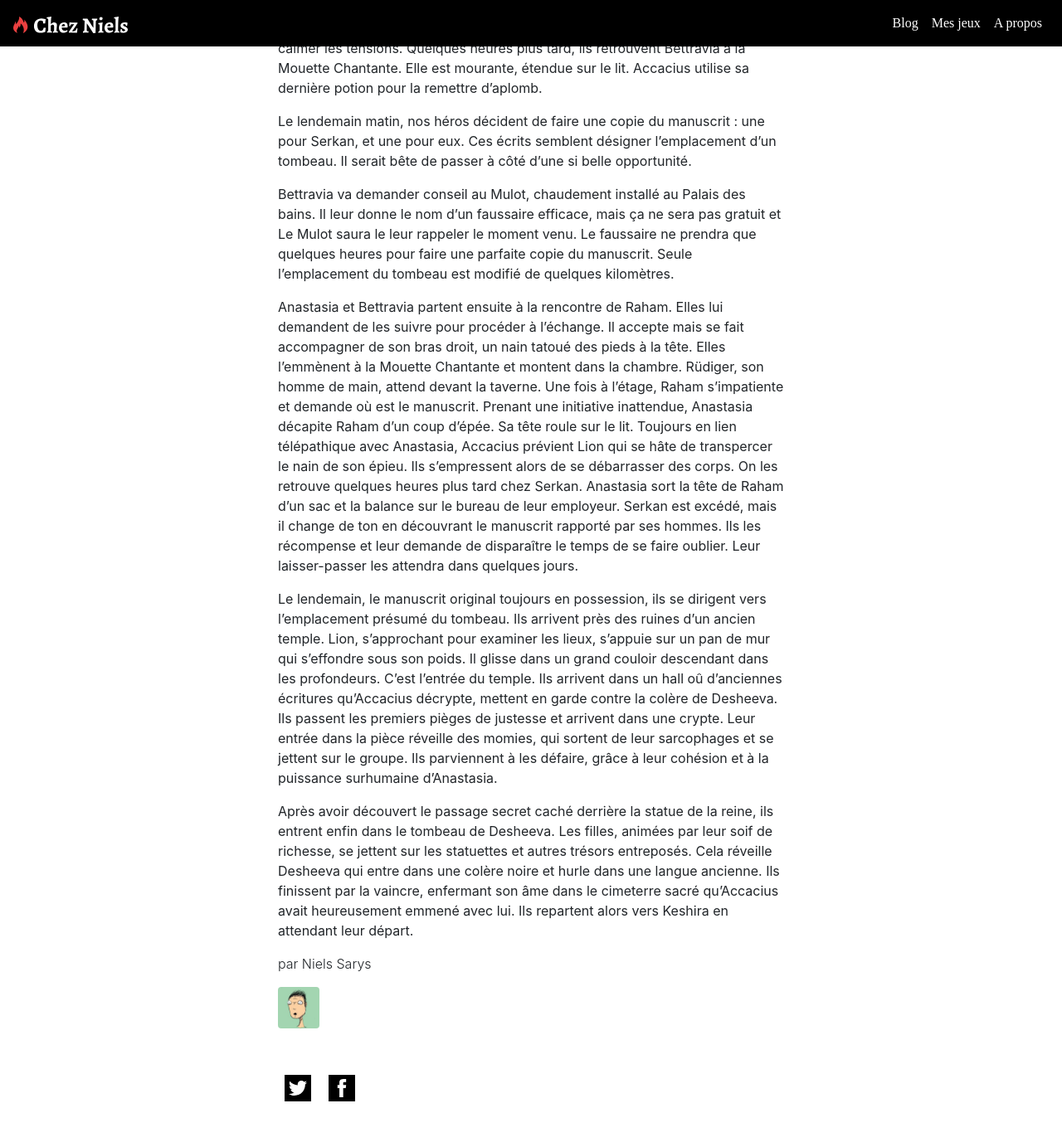
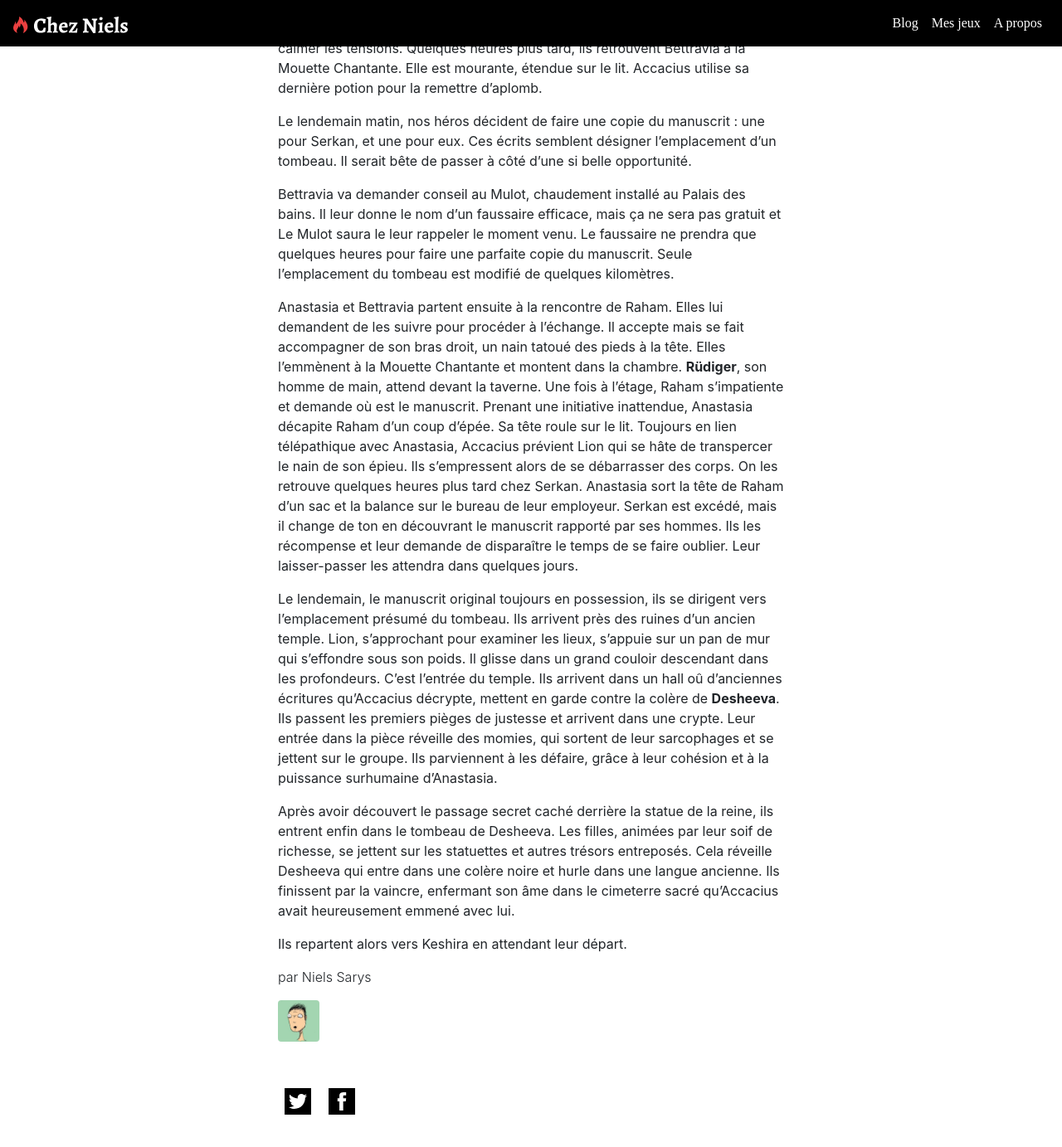
Before and after one commit to NielsSarys/nielssarys.github.io, a Jekyll site: the page built from _posts/2018-09-04-dungeon-world-job-delicat-a-keshira.md, in a window 1280 px wide and 1400 px high, scrolled down 4223 px. Shown: the top 1383 px of the window at 83% size. Built offline with Jekyll 4.4.1, drawn with Linux system fonts in a browser that asks for light colours; nearby versions of some CDN libraries; some web fonts are replaced; some of the changed text lies outside the part shown.

Commit message:
Update from Forestry.io - Updated dungeon-world-job-delicat-a-keshira.md

```diff
--- a/_posts/2018-09-04-dungeon-world-job-delicat-a-keshira.md
+++ b/_posts/2018-09-04-dungeon-world-job-delicat-a-keshira.md
@@ -15,21 +15,21 @@
 
 ## **Une nouvelle vie ?**
 
-La vie de nos héros a basculé depuis le sac de Bourgenfort et l’évasion de la forteresse de Karaam, chef des esclavagistes. Après de nombreux jours à errer dans le désert, les joueurs ont rejoint Keshira, grande ville portuaire où caravanes et marins se rencontrent pour commercer. Keshira est un comptoir commercial sous la protection du Triumvirat, un puissant empire expansionniste, auquel appartient Bourgenfort, village de nos héros. Au sud de Keshira se trouvent les _tribus des sables_, nom donné aux multiples tribus vivant dans le désert. Elles sont les restes d’une antique civilisation qui s’étendait jadis jusqu’aux frontières du Triumvirat.
+La vie de nos héros a basculé depuis le sac de _Bourgenfort_ et l’évasion de la forteresse de **Karaam**, chef des esclavagistes. Après de nombreux jours à errer dans le désert, les joueurs ont rejoint _Keshira_, grande ville portuaire où caravanes et marins se rencontrent pour commercer. Keshira est un comptoir commercial sous la protection du **Triumvirat**, un puissant empire expansionniste, auquel appartient Bourgenfort, village de nos héros. Au sud de Keshira se trouvent les _tribus des sables_, nom donné aux multiples tribus vivant dans le désert. Elles sont les restes d’une antique civilisation qui s’étendait jadis jusqu’aux frontières du Triumvirat.
 
-Nos héros travaillent pour le chef de la guilde des marchands de la ville, Serkan Suri. Le bedonnant homme d’affaires leur a promis une place sur un des navires marchands faisant la liaison avec leur pays, à condition qu’ils lui rendent quelques services. Voilà donc des mois qu’ils jouent les tâcherons, protégeant officieusement les intérêts de la guilde.
+Nos héros travaillent pour le chef de la guilde des marchands de la ville, **Serkan Suri**. Le bedonnant homme d’affaires leur a promis une place sur un des navires marchands faisant la liaison avec leur pays, à condition qu’ils lui rendent quelques services. Voilà donc des mois qu’ils jouent les tâcherons, protégeant officieusement les intérêts de la guilde.
 
-Dans cette grande ville, Accacius a fait la rencontre d’Islem, un érudit travaillant pour l’ambassade du Triumvirat. Il est en charge de l’étude des reliques découvertes dans les temples de la région. Islem l’a pris sous son aile, l’héberge et lui laisse libre accès à sa bibliothèque et son laboratoire. C’est ainsi qu’Accacius put découvrir son don pour les arcanes.
+Dans cette grande ville, Accacius a fait la rencontre d’**Islem**, un érudit travaillant pour l’ambassade du Triumvirat. Il est en charge de l’étude des reliques découvertes dans les temples de la région. Islem l’a pris sous son aile, l’héberge et lui laisse libre accès à sa bibliothèque et son laboratoire. C’est ainsi qu’Accacius put découvrir son don pour les arcanes.
 
-Quant à Lion, il s’exila dans le désert, prenant la destruction de son village comme un échec personnel. Durant son périple, il frôla la mort et fut recueilli par une meute de loup. Ils s'habituèrent à lui et vécurent ensemble de longs mois. Il finit par s’attirer les foudres du mâle alpha mais Silver, un jeune loup, pris sa défense. Ils furent tous les deux exclu de la meute. Depuis, Lion et Silver vivent en bordure de Keshira, dans une cabane de fortune.
+Quant à Lion, il s’exila dans le désert, prenant la destruction de son village comme un échec personnel. Durant son périple, il frôla la mort et fut recueilli par une meute de loup. Ils s'habituèrent à lui et vécurent ensemble de longs mois. Il finit par s’attirer les foudres du mâle alpha mais **Silver**, un jeune loup, pris sa défense. Ils furent tous les deux exclu de la meute. Depuis, Lion et Silver vivent en bordure de Keshira, dans une cabane de fortune.
 
-Anastasia a élu domicile à la Mouette Chantante, une auberge remplie de marins et de truands de tous horizons. Bettravia, elle, squatte une vieille bâtisse. Elle passe la majeure partie de son temps à entretenir ses relations avec Le Mulot, chef de la pègre locale et propriétaire du Palais des bains.
+Anastasia a élu domicile à la _Mouette Chantante_, une auberge remplie de marins et de truands de tous horizons. Bettravia, elle, squatte une vieille bâtisse. Elle passe la majeure partie de son temps à entretenir ses relations avec **Le Mulot**, chef de la pègre locale et propriétaire du Palais des bains.
 
 ## **Job délicat à Keshira**
 
 ![](/src/map_keshira.png)
 
-Nous retrouvons nos joueurs dans le bureau de Serkan. Il leur soumet une ultime requête, en échange de laquelle il leur fournira un laisser-passer pour naviguer à bord de sa flotte commerciale jusqu'à Port-Azur. Le notable veut qu’ils en apprennent plus sur Raham, un marchand qui lui fait de l’ombre et vise sa place de chef de la guilde. Récemment, il s'est mystérieusement enrichi grâce à une “opportunité”. Nos héros décident d’abord de passer par l'atelier d’Islem, le mentor d’Accacius. Le vieillard revient de l’ambassade, une pile de lourds ouvrages dans les bras et explique à son apprenti qu’il revient d’une réunion avec l’ambassadeur. Il lui a longuement parlé du cimeterre sacré, récupéré par Accacius dans le désert lors de leur fuite (voir épisode précédent). S’en suit une altercation entre Lion et Islem. Lion n’aime pas Islem car celui-ci s’intéresse d’un peu trop près au cimeterre sacré. Accacius en profite pour tirer quelques informations à Islem au sujet de Raham. Le vieillard le connait bien. C’est un expert pour trouver des artefacts et reliques en tout genre. Il est souvent Chez Talek, une taverne au sud du quartier marchand.
+Nous retrouvons nos joueurs dans le bureau de Serkan. Il leur soumet une ultime requête, en échange de laquelle il leur fournira un laisser-passer pour naviguer à bord de sa flotte commerciale jusqu'à _Port-Azur_. Le notable veut qu’ils en apprennent plus sur **Raham**, un marchand qui lui fait de l’ombre et vise sa place de chef de la guilde. Récemment, il s'est mystérieusement enrichi grâce à une “opportunité”. Nos héros décident d’abord de passer par l'atelier d’Islem, le mentor d’Accacius. Le vieillard revient de l’ambassade, une pile de lourds ouvrages dans les bras et explique à son apprenti qu’il revient d’une réunion avec l’ambassadeur. Il lui a longuement parlé du cimeterre sacré, récupéré par Accacius dans le désert lors de leur fuite (voir épisode précédent). S’en suit une altercation entre Lion et Islem. Lion n’aime pas Islem car celui-ci s’intéresse d’un peu trop près au cimeterre sacré. Accacius en profite pour tirer quelques informations à Islem au sujet de Raham. Le vieillard le connait bien. C’est un expert pour trouver des artefacts et reliques en tout genre. Il est souvent _Chez Talek_, une taverne au sud du quartier marchand.
 
 Ils se dirigent donc Chez Talek et prépare leur approche. Anastasia et Bettravia ont fait un détour afin de récupérer, très légalement, une magnifique robe dans la vitrine d’un tailleur. Pendant ce temps, Accacius a étudier les aller et venu des clients et a remarqué un homme encapuchonné au comportement étrange qui rentrait par la porte de service.
 
@@ -55,8 +55,10 @@
 
 Bettravia va demander conseil au Mulot, chaudement installé au Palais des bains. Il leur donne le nom d’un faussaire efficace, mais ça ne sera pas gratuit et Le Mulot saura le leur rappeler le moment venu. Le faussaire ne prendra que quelques heures pour faire une parfaite copie du manuscrit. Seule l’emplacement du tombeau est modifié de quelques kilomètres.
 
-Anastasia et Bettravia partent ensuite à la rencontre de Raham. Elles lui demandent de les suivre pour procéder à l’échange. Il accepte mais se fait accompagner de son bras droit, un nain tatoué des pieds à la tête. Elles l'emmènent à la Mouette Chantante et montent dans la chambre. Rüdiger, son homme de main, attend devant la taverne. Une fois à l’étage, Raham s’impatiente et demande où est le manuscrit. Prenant une initiative inattendue, Anastasia décapite Raham d’un coup d’épée. Sa tête roule sur le lit. Toujours en lien télépathique avec Anastasia, Accacius prévient Lion qui se hâte de transpercer le nain de son épieu. Ils s’empressent alors de se débarrasser des corps. On les retrouve quelques heures plus tard chez Serkan. Anastasia sort la tête de Raham d’un sac et la balance sur le bureau de leur employeur. Serkan est excédé, mais il change de ton en découvrant le manuscrit rapporté par ses hommes. Ils les récompense et leur demande de disparaître le temps de se faire oublier. Leur laisser-passer les attendra dans quelques jours.
+Anastasia et Bettravia partent ensuite à la rencontre de Raham. Elles lui demandent de les suivre pour procéder à l’échange. Il accepte mais se fait accompagner de son bras droit, un nain tatoué des pieds à la tête. Elles l'emmènent à la Mouette Chantante et montent dans la chambre. **Rüdiger**, son homme de main, attend devant la taverne. Une fois à l’étage, Raham s’impatiente et demande où est le manuscrit. Prenant une initiative inattendue, Anastasia décapite Raham d’un coup d’épée. Sa tête roule sur le lit. Toujours en lien télépathique avec Anastasia, Accacius prévient Lion qui se hâte de transpercer le nain de son épieu. Ils s’empressent alors de se débarrasser des corps. On les retrouve quelques heures plus tard chez Serkan. Anastasia sort la tête de Raham d’un sac et la balance sur le bureau de leur employeur. Serkan est excédé, mais il change de ton en découvrant le manuscrit rapporté par ses hommes. Ils les récompense et leur demande de disparaître le temps de se faire oublier. Leur laisser-passer les attendra dans quelques jours.
 
-Le lendemain, le manuscrit original toujours en possession, ils se dirigent vers l’emplacement présumé du tombeau. Ils arrivent près des ruines d’un ancien temple. Lion, s’approchant pour examiner les lieux, s’appuie sur un pan de mur qui s'effondre sous son poids. Il glisse dans un grand couloir descendant dans les profondeurs. C’est l’entrée du temple. Ils arrivent dans un hall oû d’anciennes écritures qu’Accacius décrypte, mettent en garde contre la colère de Desheeva. Ils passent les premiers pièges de justesse et arrivent dans une crypte. Leur entrée dans la pièce réveille des momies, qui sortent de leur sarcophages et se jettent sur le groupe. Ils parviennent à les défaire, grâce à leur cohésion et à la puissance surhumaine d’Anastasia.
+Le lendemain, le manuscrit original toujours en possession, ils se dirigent vers l’emplacement présumé du tombeau. Ils arrivent près des ruines d’un ancien temple. Lion, s’approchant pour examiner les lieux, s’appuie sur un pan de mur qui s'effondre sous son poids. Il glisse dans un grand couloir descendant dans les profondeurs. C’est l’entrée du temple. Ils arrivent dans un hall oû d’anciennes écritures qu’Accacius décrypte, mettent en garde contre la colère de **Desheeva**. Ils passent les premiers pièges de justesse et arrivent dans une crypte. Leur entrée dans la pièce réveille des momies, qui sortent de leur sarcophages et se jettent sur le groupe. Ils parviennent à les défaire, grâce à leur cohésion et à la puissance surhumaine d’Anastasia.
 
-Après avoir découvert le passage secret caché derrière la statue de la reine, ils entrent enfin dans le tombeau de Desheeva. Les filles, animées par leur soif de richesse, se jettent sur les statuettes et autres trésors entreposés. Cela réveille Desheeva qui entre dans une colère noire et hurle dans une langue ancienne. Ils finissent par la vaincre, enfermant son âme dans le cimeterre sacré qu’Accacius avait heureusement emmené avec lui. Ils repartent alors vers Keshira en attendant leur départ.
+Après avoir découvert le passage secret caché derrière la statue de la reine, ils entrent enfin dans le tombeau de Desheeva. Les filles, animées par leur soif de richesse, se jettent sur les statuettes et autres trésors entreposés. Cela réveille Desheeva qui entre dans une colère noire et hurle dans une langue ancienne. Ils finissent par la vaincre, enfermant son âme dans le cimeterre sacré qu’Accacius avait heureusement emmené avec lui.
+
+Ils repartent alors vers Keshira en attendant leur départ.
```
